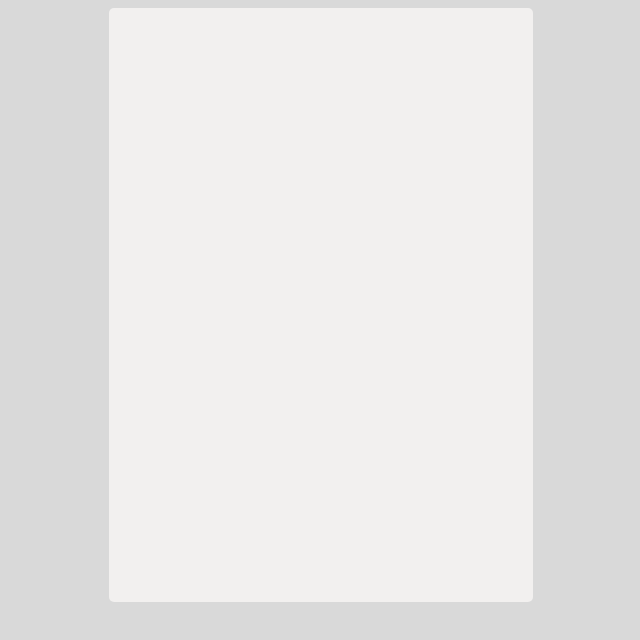
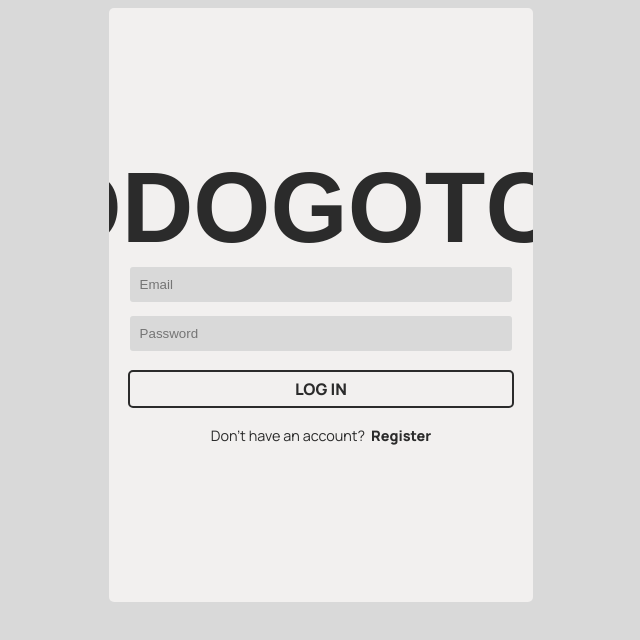
Before and after one commit to izakbunda/cs130, a React (Vite) app in the folder client/: page /login in a window 1280 px wide. Before the commit this address had no page. Shown: the top 640 px of the page, without its empty margins (319-959 px from the left). Built offline with nearby package versions, Linux system fonts and the light colour scheme; a web font is replaced by a local one.

Commit message:
moved login-screen to main folder

```diff
--- a/client/src/App.jsx
+++ b/client/src/App.jsx
@@ -6,6 +6,7 @@ import Landing from './screens/landing-page.jsx';
 import FolderPage from './screens/folder-page.jsx';
 import NotePage from "./screens/note-page.jsx";
 import PetPage from "./screens/pet-page.jsx";
+import LoginPage from "./screens/login-page.jsx";
 
 function App() {
   const [count, setCount] = useState(0);
@@ -13,6 +14,7 @@ function App() {
   return (
     <Router>
       <Routes>
+        <Route path="/login" element={<LoginPage/>} />
         <Route path="/" element={<PetPage/>} />
         <Route path="/landing" element={<Landing/>} />
         <Route path="/folder" element={<FolderPage />} />
--- /dev/null
+++ b/client/src/css/login-page.css
@@ -0,0 +1,57 @@
+.login-container {
+    display: flex;
+    flex-direction: column;
+    justify-content: center;
+    align-items: center;
+    height: 556px;
+    gap: 14px;
+}
+
+.login-toggle-container {
+    display: flex;
+    gap: 2px;
+    align-items: center;
+}
+
+.login-text {
+    margin: 2px;
+}
+
+.login-text-link {
+    margin: 2px;
+    font-weight: bold;
+}
+
+.login-text-link:hover {
+    margin: 2px;
+    color: var(--tertiary-color);
+    font-weight: bold;
+}
+
+.input {
+    width: 94%;
+    border: none;
+    padding: 10px;
+    border-radius: 3px;
+    background-color: var(--tertiary-color);
+    color: var(--secondary-color);
+}
+
+.login-button {
+    width: 100%;
+    padding: 6px 15px;
+    border: 2px solid #2b2b2b;
+    color: #2b2b2b;
+    font-weight: bold;
+    border-radius: 5px;
+    background-color: transparent;
+    cursor: pointer;
+    display: flex;
+    align-items: center;
+    justify-content: center;
+    box-sizing: border-box;
+    outline: none;
+    text-decoration: none;
+    margin-top: 5px;
+    transition: background-color 0.2s, border-color 0.2s;
+}
--- /dev/null
+++ b/client/src/screens/login-page.jsx
@@ -0,0 +1,75 @@
+import React, { useState } from "react";
+import "../css/index.css";
+import "../css/login-page.css";
+
+function LoginPage() {
+    const [userInput, setInput] = useState("");
+    const [email, setEmail] = useState("");
+    const [password, setPassword] = useState("");
+    const [loggingIn, setLoggingIn] = useState(true);
+
+    const toggleLoggingIn = () => {
+        setLoggingIn(!loggingIn);
+        setInput("");
+        setEmail("");
+        setPassword("");
+    };
+
+    const handleLogIn = () => {
+        console.log("submiting!");
+        console.log("input: ", userInput);
+        console.log("password: ", password);
+    };
+
+    const handleRegister = () => {
+        console.log("Registering!");
+        console.log("email: ", email);
+        console.log("password: ", password);
+    };
+
+    return (
+        <div className="total-margin">
+            <div className="login-container">
+                <h1>Todogotchi</h1>
+                <input
+                    type="text"
+                    value={userInput}
+                    onChange={(e) => setInput(e.target.value)}
+                    className="input"
+                    placeholder="Email"
+                />
+                <input
+                    type="password"
+                    id="password"
+                    value={password}
+                    onChange={(e) => setPassword(e.target.value)}
+                    className="input"
+                    placeholder="Password"
+                />
+                {loggingIn ? (
+                    <>
+                        <button onClick={handleLogIn} className="login-button">
+                            LOG IN
+                        </button>
+                        <div className="login-toggle-container">
+                            <p className="login-text">Don't have an account?</p>
+                            <p onClick={toggleLoggingIn} className="login-text-link">Register</p>
+                        </div>
+                    </>
+                ) : (
+                    <>
+                        <button onClick={handleRegister} className="login-button">
+                            REGISTER ACCOUNT
+                        </button>
+                        <div className="login-toggle-container">
+                            <p className="login-text">Already have an account?</p>
+                            <p onClick={toggleLoggingIn} className="login-text-link">Log In</p>
+                        </div>
+                    </>
+                )}
+            </div>
+        </div>
+    );
+}
+
+export default LoginPage;
```
